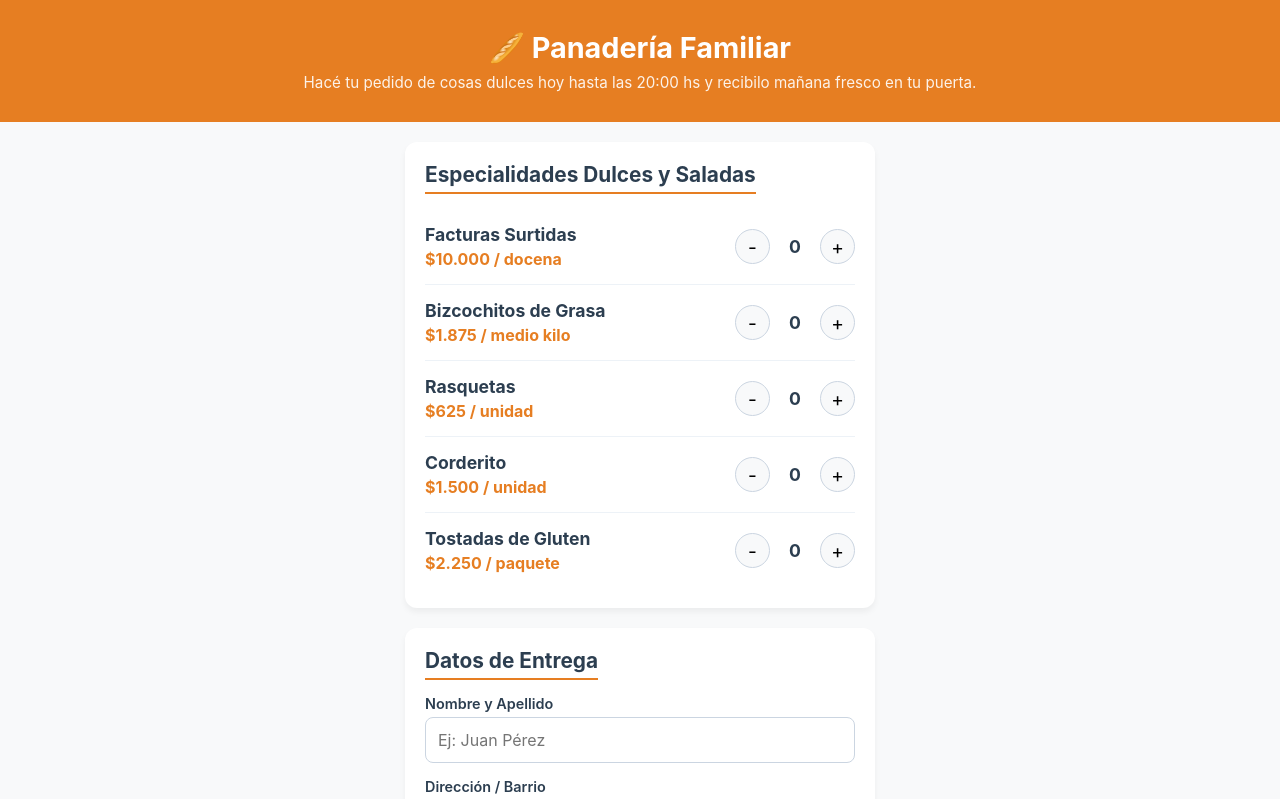
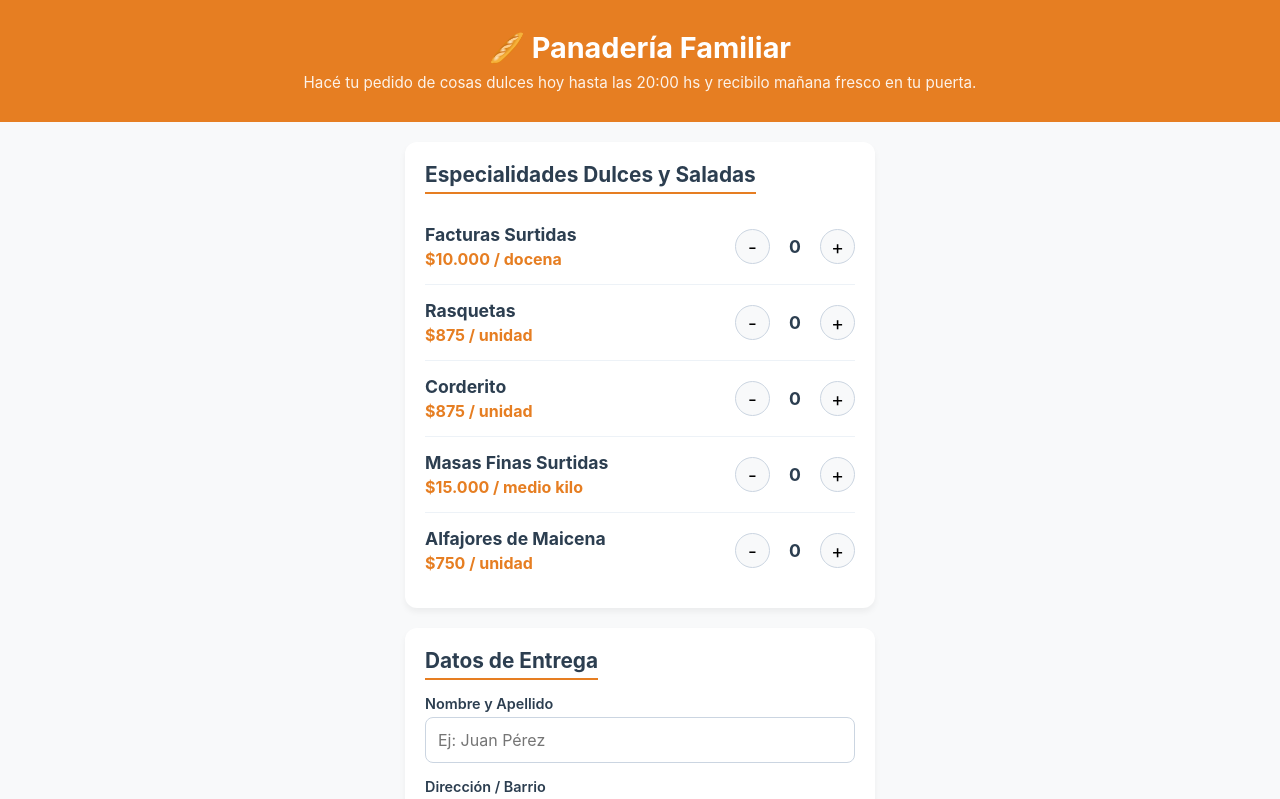
Before and after one commit to gonzalolater/Comida_Artesanal_Que_Te_Quema_La_Jeta, a React (Vite) app: page / in a window 1280 px wide. Shown: the top 799 px of the page. Built offline with nearby package versions, Linux system fonts and the light colour scheme.

Commit message:
feat: actualizar estructura de productos y corregir precios base

```diff
--- a/src/App.jsx
+++ b/src/App.jsx
@@ -11,15 +11,13 @@ const NUMERO_WHATSAPP = "5492657611391";
 const PORCENTAJE_COMISION = 25;
 
 export default function App() {
-  // Estado para controlar las cantidades (Sin el pan común)
-  const [pedido, setPedido] = useState({
-    facturas: 0,
-    bizcochitos: 0,
-    rasquetas: 0,
-    corderito: 0,
-    tostadas: 0
-  });
-
+const [pedido, setPedido] = useState({
+  facturas: 0,
+  rasquetas: 0,
+  corderito: 0,
+  masas_finas: 0,
+  alfajores_maicena: 0
+});
   // Estado para los datos del formulario de entrega
   const [datosEnvio, setDatosEnvio] = useState({
     nombre: '',
--- a/src/data/product.js
+++ b/src/data/product.js
@@ -6,18 +6,18 @@ export const PRODUCTOS = [
     unidad: "docena",
     precioBase: 8000,
   },
+  { id: "rasquetas", nombre: "Rasquetas", unidad: "unidad", precioBase: 700 },
+  { id: "corderito", nombre: "Corderito", unidad: "unidad", precioBase: 700 },
   {
-    id: "bizcochitos",
-    nombre: "Bizcochitos de Grasa",
+    id: "masas_finas",
+    nombre: "Masas Finas Surtidas",
     unidad: "medio kilo",
-    precioBase: 1500,
+    precioBase: 12000,
   },
-  { id: "rasquetas", nombre: "Rasquetas", unidad: "unidad", precioBase: 500 },
-  { id: "corderito", nombre: "Corderito", unidad: "unidad", precioBase: 1200 },
   {
-    id: "tostadas",
-    nombre: "Tostadas de Gluten",
-    unidad: "paquete",
-    precioBase: 1800,
-  },
+    id: "alfajores_maicena",
+    nombre: "Alfajores de Maicena",
+    unidad: "unidad",
+    precioBase: 600,
+  }, // <-- Actualizado a $600 la unidad
 ];
```
